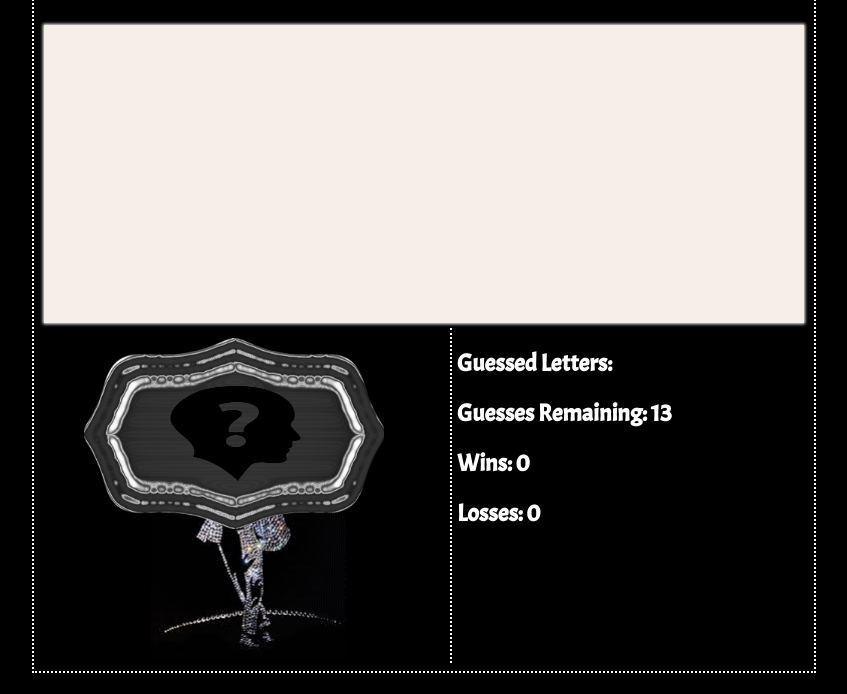
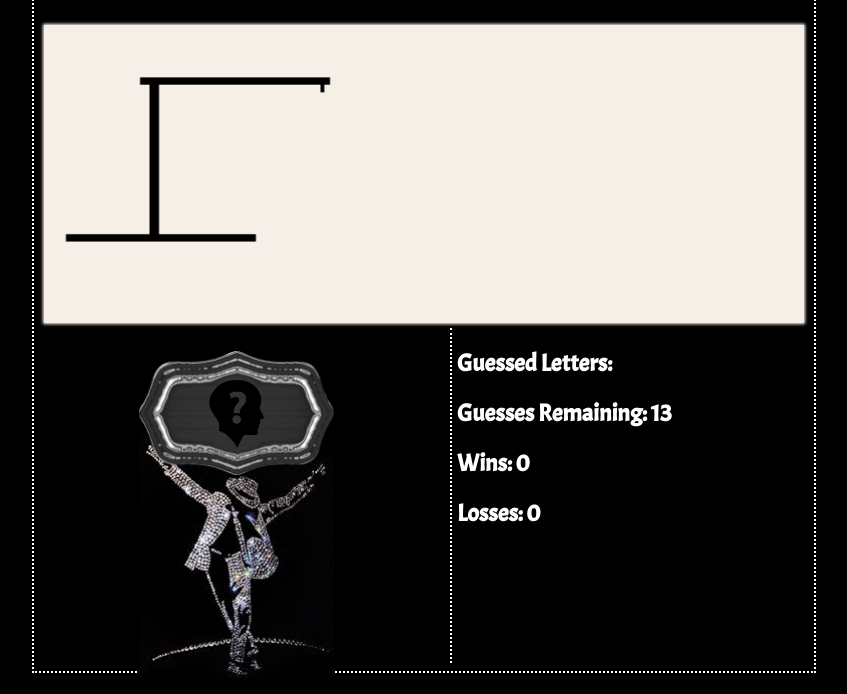
Before and after one commit to CodingDom/Word-Guess-Game, a plain HTML site: page index.html in a window 1280 px wide. Shown: the part 106-800 px from the top of the page, without its empty margins (216-1063 px from the left). Drawn offline with Linux system fonts and the light colour scheme.

Commit message:
Prepping for gameplay

```diff
--- a/assets/css/style.css
+++ b/assets/css/style.css
@@ -33,46 +33,53 @@ html, body {
 #game-container h1 {
     /* float: right; */
     display: inline-block;
-    margin: 10px 20px;
+    margin: 0 20px;
     letter-spacing: 10px;
     color: black;
 }
 
+#phrase {
+    padding-top: 35%;
+}
+
 #songs-container {
+    /* position: relative; */
+    height: 45%;
     width: 50%;
     float: left;
     margin-top: 5px;
+    /* overflow: auto; */
+}
+
+#figure {
+    position: relative;
+    width: 195px;
+    height: 260px;
+    left: 25%;
+    top: 30%;
+    background-image: url("../images/holder.jpg");
+    background-repeat: no-repeat;
+    background-size: contain;
 }
 
 #sign {
-    position: relative;
+    position: absolute;
     margin: auto;
     background-image: url("../images/sign2.png");
-    background-size: cover;
+    background-size: contain;
     background-repeat: no-repeat;
-    width: 300px;
-    height: 191px;
-    top: 10px;
+    width: 100%;
+    padding-bottom: 63.5%;
+    top: -30%;
     z-index: 2;
 }
 
-#songs-container img {
+#current {
+    position: relative;
+    width: 35%;
+    padding-top: 15%;
     display: block;
     margin: auto;
-}
-
-#current {
-    position: absolute;
-    height: 50%;
-    width: 55%;
-    left: 23%;
-    top: 25%;
-}
-
-#figure {
-    position: absolute;
-    left: 15%;
-    bottom: 10px;
 }
 
 #stats-container {
--- a/assets/javascript/javascript.js
+++ b/assets/javascript/javascript.js
@@ -1,9 +1,12 @@
+///Where my canvas and important texts are held
 var myGameArea = {
     container : document.getElementById('game-container'),
+    phrase : document.getElementById('phrase'),
     guesses : document.getElementById('guesses'),
     remainder : document.getElementById('remainder'),
     losses : document.getElementById("losses"),
     wins : document.getElementById('wins'),
+    audio : document.createElement('audio'),
     canvas : document.createElement('canvas'),
     start : function() {
         this.container.insertBefore(this.canvas, this.container.children[0]);
@@ -19,8 +22,9 @@ var myGameArea = {
     },
 };
 
-myGameArea.start();
+myGameArea.start(); //Preps the canvas
 
+//The player's statistics
 var myGameStats = {
     guesses : [],
     remainder : 13,
@@ -37,22 +41,30 @@ var myGameStats = {
                 break;
                 case "losses":
                     this.losses = 0;
-                    myGameArea.
                 break;
                 case "wins":
                     this.wins = 0;
                 break;
-            }
+            };
             //Reseting text
             if (myGameArea[arguments[i]]) {
                 myGameArea[arguments[i]].textContent = this[arguments[i]];
-            }
-        }
+            };
+        };
     }
-}
+};
 
+var songs = [
+    {artist:"Michael Jackson",name:"Pretty Young Thing",audio:""},
+    {artist:"Michael Jackson",name:"Thriller",audio:""},
+    {artist:"Michael Jackson",name:"Remember The Time",audio:""},
+    {artist:"Michael Jackson",name:"Man In The Mirror",audio:""},
+];
+
+//Size of canvas used for positioning of stand
 const canSize = (myGameArea.canvas.height)-10;
 
+//Creating Hangman's stand and stick figure
 var hangman = {
     stand: {
         bottom : new component(100, 5, "black", 1, canSize),
@@ -103,10 +115,11 @@ function component(width, height, appearance, x, y, type, angle) {
         //Reset angle of canvas
         if (angle) {
             ctx.rotate(-angle);
-        }
+        };
     };
 };
 
+//Draw stand onto canvas
 function createStand() {
     var arr = Object.keys(hangman.stand);
     for (var i = 0; i < arr.length; i++) {
@@ -114,9 +127,10 @@ function createStand() {
     };
 };
 
+//Restart round
 function restart(hardReset) {
     myGameArea.clear(); //Clearing hangman figure
-    myGameArea.container.innerHTML = ""; //Clearing current word
+    myGameArea.phrase.innerHTML = ""; //Clearing current word
     createStand();
     if (!hardReset) {
         myGameStats.reset("guesses","remainder");
--- a/index.html
+++ b/index.html
@@ -13,15 +13,19 @@
         <div id="container">
             <h1 id="title">Hangman</h1>
             <div id="game-container">
+                <div id="phrase">
                     <h1>______</h1>
                     <h1>__</h1>
                     <h1>_________</h1>
+                </div>
             </div>
             <div id="songs-container">
-                <div id="sign">
-                    <img id="current" src="assets/images/default.png" alt="Current Song" />
+                <div id="figure">
+                    <div id="sign">
+                        <img id="current" src="assets/images/default.png" alt="Current Song" />
+                    </div>
                 </div>
-                <img id="figure" src="assets/images/holder.jpg" alt="Michael Jackson" height="260" width="195";/>
+                <!-- <img id="figure" src="assets/images/holder.jpg" alt="Michael Jackson" height="260" width="195";/> -->
             </div>
             <div id="stats-container">
                 <h2>Guessed Letters: <span id="guesses"></span></h2>
```
Also changed, not shown: assets/images/remember.jpg (added), assets/images/rock.jpg (added), assets/images/thriller.jpg (added).
